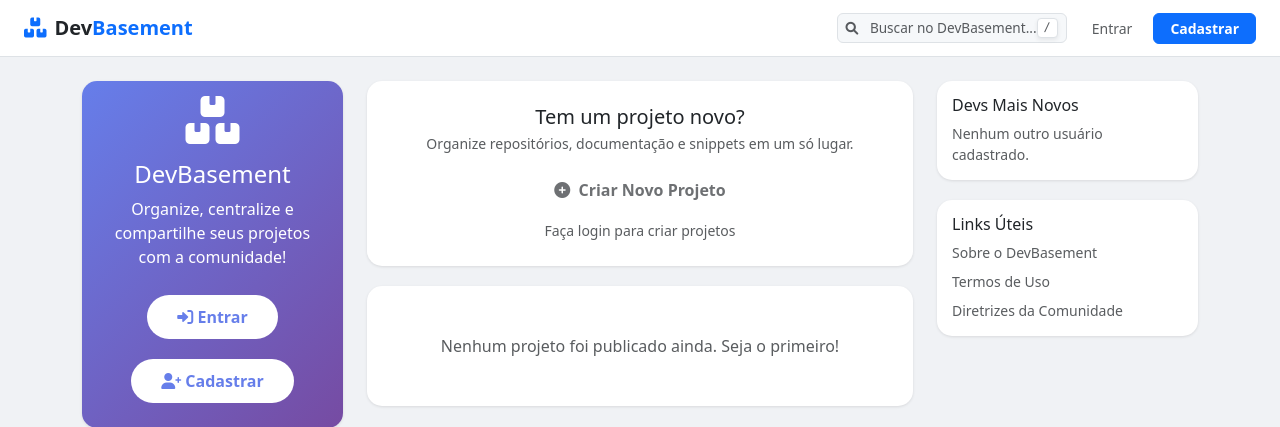
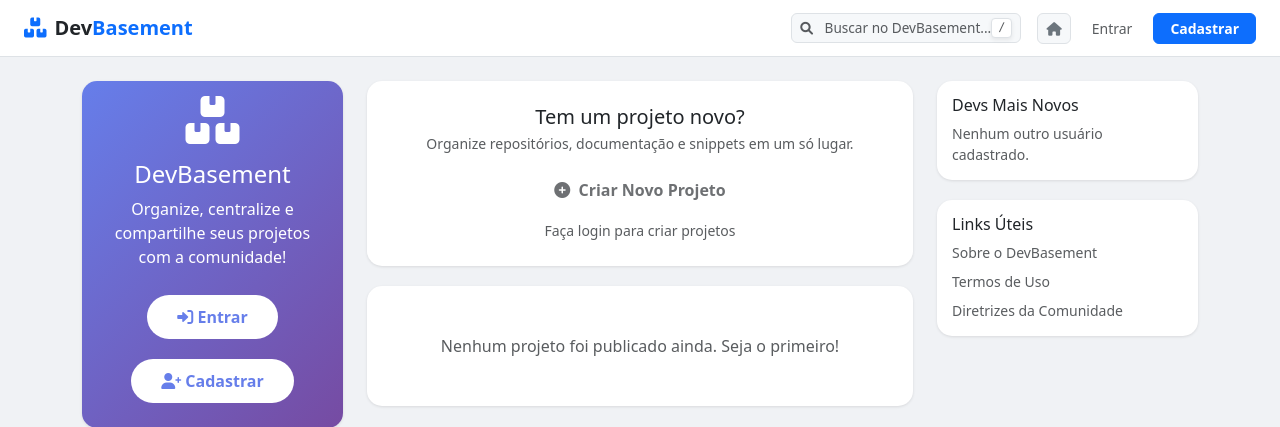
Before and after one commit to ImJotaM/DevBasement, a Django app: page / in a window 1280 px wide. Shown: the top 427 px of the page. Run offline with Django 5.2, Linux system fonts and the light colour scheme; data comes from the database, SQL or seed files in the repository; data that the repository does not hold is empty.

Commit message:
fix: Home button on navbar not appearing if not logged in

```diff
--- a/core/templates/core/includes/navbar.html
+++ b/core/templates/core/includes/navbar.html
@@ -52,6 +52,12 @@
                     </li>
                 {% else %}
                     <li class="nav-item">
+                        <a href="{% url 'home' %}" class="btn btn-sm btn-light border rounded-2 px-2.5 py-1.5 text-dark nav-action-btn" title="Feed principal">
+                            <i class="fas fa-home text-secondary nav-action-icon"></i>
+                        </a>
+                    </li>
+
+                    <li class="nav-item">
                         <a href="{% url 'login' %}" class="btn btn-sm btn-link text-muted text-decoration-none fw-medium">Entrar</a>
                     </li>
                     <li class="nav-item">
```
